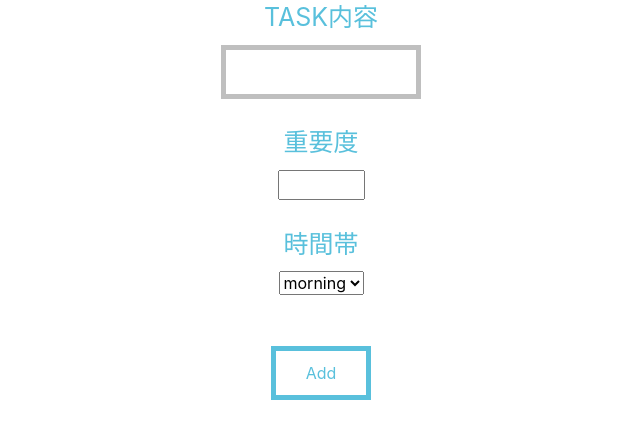
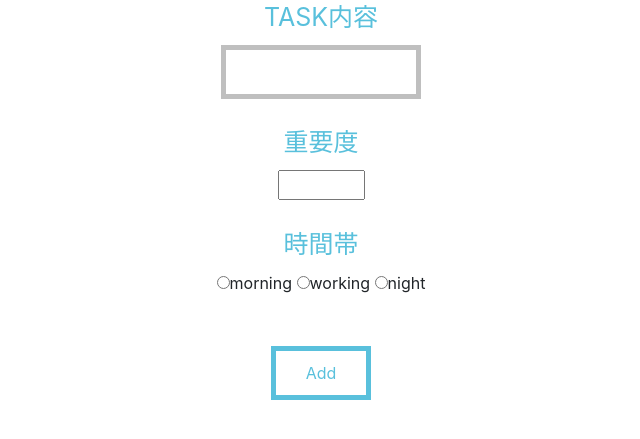
Before and after one commit to DLPJ-MUDS/daily-life-is-a-game, a Flask app: template login/main/templates/entries/addtask.html in a window 1280 px wide. Shown: the part 235-674 px from the top of the page, without its empty margins (319-959 px from the left). Run offline with Flask 2, Linux system fonts and the light colour scheme; the template is opened without the code that fills it, so the values that code supplies are empty; some libraries are stand-ins or nearby versions.

Commit message:
ラジオボタンの実装

```diff
--- a/login/main/templates/entries/addtask.html
+++ b/login/main/templates/entries/addtask.html
@@ -27,11 +27,9 @@
             <div class="login">
                 <label for="InputPassword">時間帯</label>
                 <div class="right_side">
-                    <select name="selecttime">
-                        <option value="m">morning</option>
-                        <option value="d">day</option>
-                        <option value="n">night</option>
-                    </select>
+                    <input type="radio" name="selecttime" value="m">morning
+                    <input type="radio" name="selecttime" value="d">working
+                    <input type="radio" name="selecttime" value="n">night
                 </div>
             </div>
             <!-- /これはなんですか... -->
```
